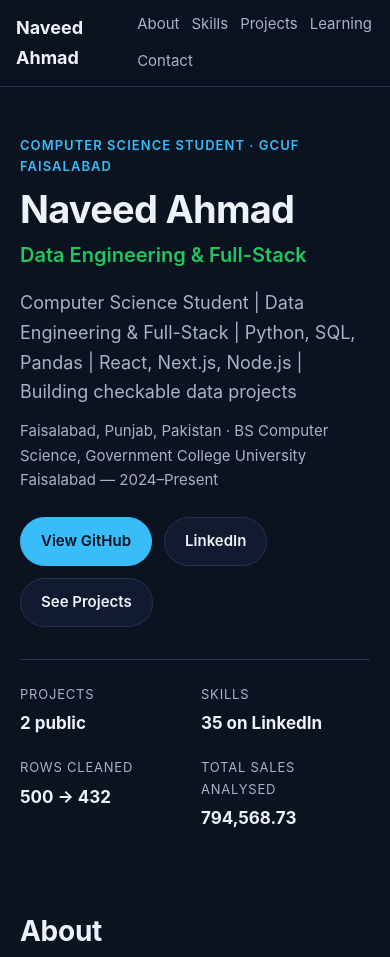
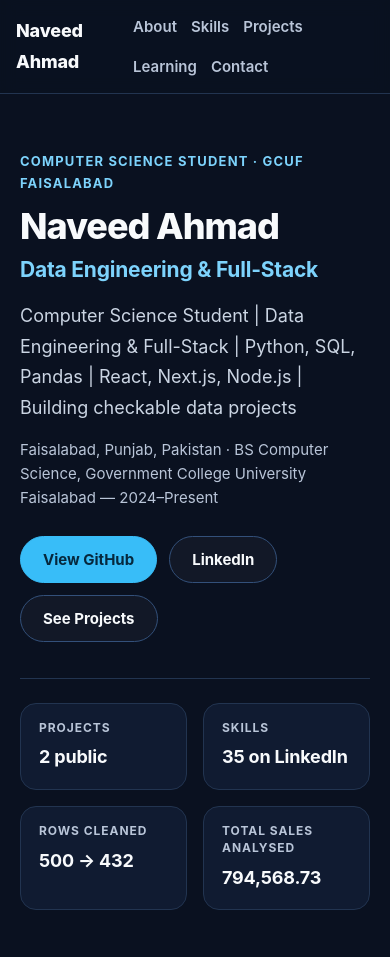
Before and after one commit to naveedahmad-cs/naveedahmad-cs.github.io, a plain HTML site: page index.html in a window 390 px wide. Shown: the top 957 px of the page. Drawn offline with Linux system fonts and the light colour scheme.

Commit message:
Improve portfolio colours and typography
Updated various CSS variables and styles for better design consistency and responsiveness.

```diff
--- a/style.css
+++ b/style.css
@@ -1,14 +1,19 @@
 :root {
-  --bg: #0b1220;
-  --panel: #111a2e;
-  --panel-2: #16213a;
-  --border: #24344f;
-  --text: #eef2f8;
-  --muted: #a7b3c7;
+  --bg: #0a1120;
+  --panel: #101b31;
+  --panel-2: #16243e;
+  --border: #223450;
+  --border-strong: #33507a;
+  --text: #f2f6fc;
+  --heading: #f8fafc;
+  --muted: #b9c5d8;
   --accent: #38bdf8;
-  --accent-2: #22c55e;
+  --accent-light: #7dd3fc;
+  --accent-ink: #06283d;
   --amber: #f59e0b;
-  --radius: 14px;
+  --amber-light: #fcd34d;
+  --radius: 16px;
+  --shadow: 0 10px 30px rgba(2, 6, 23, 0.35);
 }
 * { box-sizing: border-box; }
 html { scroll-behavior: smooth; }
@@ -17,126 +22,139 @@ body {
   background: var(--bg);
   color: var(--text);
   font-family: -apple-system, BlinkMacSystemFont, "Segoe UI", Roboto, Helvetica, Arial, sans-serif;
-  line-height: 1.65;
+  line-height: 1.7;
   font-size: 17px;
+  -webkit-font-smoothing: antialiased;
+  text-rendering: optimizeLegibility;
 }
+h1, h2, h3 { color: var(--heading); line-height: 1.25; }
 a { color: var(--accent); text-decoration: none; }
-a:hover { text-decoration: underline; }
+a:hover { color: var(--accent-light); text-decoration: underline; }
+a:focus-visible, button:focus-visible { outline: 2px solid var(--accent-light); outline-offset: 3px; }
+::selection { background: rgba(56, 189, 248, 0.35); color: var(--heading); }
 
 /* Sticky nav */
 .nav {
   position: sticky; top: 0; z-index: 10;
   display: flex; align-items: center; justify-content: space-between;
-  gap: 16px; padding: 14px 24px;
-  background: rgba(11, 18, 32, 0.92);
+  gap: 16px; padding: 16px 24px;
+  background: rgba(10, 17, 32, 0.94);
   border-bottom: 1px solid var(--border);
   backdrop-filter: blur(8px);
 }
-.nav-brand { color: var(--text); font-weight: 700; font-size: 18px; }
-.nav-brand:hover { text-decoration: none; }
-.nav-links { display: flex; flex-wrap: wrap; gap: 20px; }
-.nav-links a { color: var(--muted); font-size: 15px; }
-.nav-links a:hover { color: var(--text); }
+.nav-brand { color: var(--heading); font-weight: 800; font-size: 18px; letter-spacing: -0.01em; }
+.nav-brand:hover { color: var(--accent-light); text-decoration: none; }
+.nav-links { display: flex; flex-wrap: wrap; gap: 22px; }
+.nav-links a { color: var(--muted); font-size: 15px; font-weight: 600; }
+.nav-links a:hover { color: var(--heading); }
 
 /* Hero */
 .hero {
-  max-width: 980px; margin: 0 auto; padding: 72px 24px 48px;
+  max-width: 980px; margin: 0 auto; padding: 80px 24px 56px;
 }
 .eyebrow {
-  color: var(--accent); font-weight: 600; letter-spacing: 0.08em;
-  text-transform: uppercase; font-size: 13px; margin: 0 0 12px;
+  color: var(--accent-light); font-weight: 700; letter-spacing: 0.09em;
+  text-transform: uppercase; font-size: 13px; margin: 0 0 14px;
 }
-h1 { font-size: 52px; line-height: 1.1; margin: 0 0 8px; letter-spacing: -0.02em; }
-.subtitle { font-size: 24px; color: var(--accent-2); font-weight: 600; margin: 0 0 16px; }
-.bio { font-size: 18px; color: var(--muted); max-width: 720px; margin: 0 0 12px; }
-.meta-line { color: var(--muted); font-size: 15px; margin: 0 0 24px; }
-.buttons { display: flex; flex-wrap: wrap; gap: 12px; margin: 0 0 32px; }
+h1 { font-size: 54px; line-height: 1.05; font-weight: 800; margin: 0 0 10px; letter-spacing: -0.03em; }
+.subtitle { font-size: 24px; line-height: 1.3; color: var(--accent-light); font-weight: 650; margin: 0 0 18px; letter-spacing: -0.01em; }
+.bio { font-size: 18px; line-height: 1.7; color: #cbd5e3; max-width: 720px; margin: 0 0 14px; }
+.meta-line { color: var(--muted); font-size: 15px; line-height: 1.6; margin: 0 0 26px; }
+.buttons { display: flex; flex-wrap: wrap; gap: 12px; margin: 0 0 36px; }
 .btn {
-  display: inline-block; padding: 11px 20px; border-radius: 999px;
-  border: 1px solid var(--border); background: var(--panel);
-  color: var(--text); font-weight: 600; font-size: 15px;
+  display: inline-block; padding: 12px 22px; border-radius: 999px;
+  border: 1px solid var(--border-strong); background: rgba(255, 255, 255, 0.03);
+  color: var(--heading); font-weight: 650; font-size: 15px; line-height: 1.4;
+  transition: background 0.15s ease, border-color 0.15s ease;
 }
-.btn:hover { text-decoration: none; border-color: var(--accent); }
-.btn-primary { background: var(--accent); border-color: var(--accent); color: #06121f; }
-.btn-primary:hover { border-color: var(--accent); }
+.btn:hover { text-decoration: none; border-color: var(--accent); background: var(--panel-2); color: var(--heading); }
+.btn-primary { background: var(--accent); border-color: var(--accent); color: var(--accent-ink); }
+.btn-primary:hover { background: var(--accent-light); border-color: var(--accent-light); color: var(--accent-ink); }
 
 /* Stats strip */
 .stats {
-  display: grid; grid-template-columns: repeat(4, 1fr); gap: 12px;
-  margin: 0; padding: 20px 0 0; border-top: 1px solid var(--border);
+  display: grid; grid-template-columns: repeat(4, 1fr); gap: 16px;
+  margin: 0; padding: 24px 0 0; border-top: 1px solid var(--border);
 }
-.stats div { padding: 4px 8px 4px 0; }
-.stats dt { color: var(--muted); font-size: 13px; text-transform: uppercase; letter-spacing: 0.06em; }
-.stats dd { margin: 4px 0 0; font-size: 20px; font-weight: 700; }
+.stats div { background: var(--panel); border: 1px solid var(--border); border-radius: var(--radius); padding: 16px 18px; }
+.stats dt { color: var(--muted); font-size: 12px; font-weight: 650; text-transform: uppercase; letter-spacing: 0.08em; line-height: 1.4; }
+.stats dd { margin: 6px 0 0; font-size: 22px; font-weight: 750; color: var(--heading); letter-spacing: -0.01em; }
 
 /* Sections */
 main { max-width: 980px; margin: 0 auto; padding: 0 24px; }
-section { padding: 40px 0 8px; }
-h2 { font-size: 28px; margin: 0 0 12px; letter-spacing: -0.01em; }
-h3 { font-size: 19px; margin: 0 0 6px; }
-.section-intro { color: var(--muted); max-width: 720px; }
-.card-note { color: var(--muted); font-size: 14px; margin: 0 0 14px; }
+section { padding: 48px 0 16px; }
+h2 { font-size: 30px; font-weight: 750; margin: 0 0 12px; letter-spacing: -0.02em; }
+h3 { font-size: 20px; font-weight: 700; margin: 0 0 8px; letter-spacing: -0.01em; }
+.section-intro { color: var(--muted); max-width: 720px; line-height: 1.7; margin: 0; }
+.card-note { color: var(--muted); font-size: 14px; line-height: 1.6; margin: 0 0 16px; }
 
 /* Skills grid */
 .skill-grid {
-  display: grid; grid-template-columns: 1fr 1fr; gap: 18px; margin-top: 20px;
+  display: grid; grid-template-columns: 1fr 1fr; gap: 20px; margin-top: 22px;
 }
 .skill-card {
   background: var(--panel); border: 1px solid var(--border);
-  border-radius: var(--radius); padding: 22px;
+  border-radius: var(--radius); padding: 24px; box-shadow: var(--shadow);
 }
+.skill-card p { color: var(--muted); line-height: 1.65; margin: 0 0 16px; }
 .tags { display: flex; flex-wrap: wrap; gap: 8px; padding: 0; margin: 0; list-style: none; }
 .tags li {
-  border: 1px solid var(--border); border-radius: 999px;
-  padding: 5px 12px; font-size: 14px; background: var(--panel-2);
+  border: 1px solid #2a3d5f; border-radius: 999px;
+  padding: 6px 13px; font-size: 14px; font-weight: 550; color: #dbe4f2; background: var(--panel-2);
 }
-.tags li.learning { border-color: var(--amber); color: var(--amber); }
+.tags li.learning { border-color: rgba(245, 158, 11, 0.55); color: var(--amber-light); background: rgba(245, 158, 11, 0.12); }
 
 /* Projects */
 .project-grid {
-  display: grid; grid-template-columns: 1fr 1fr; gap: 18px; margin-top: 20px;
+  display: grid; grid-template-columns: 1fr 1fr; gap: 20px; margin-top: 22px;
 }
 .card {
   background: var(--panel); border: 1px solid var(--border);
-  border-radius: var(--radius); padding: 22px;
+  border-radius: var(--radius); padding: 24px; box-shadow: var(--shadow);
+  transition: border-color 0.15s ease, transform 0.15s ease;
 }
+.card:hover { border-color: var(--border-strong); transform: translateY(-2px); }
 .project-card { display: flex; flex-direction: column; }
-.project-card h3 { margin-top: 8px; }
-.project-card h3 a { color: var(--text); }
+.project-card h3 { margin-top: 10px; }
+.project-card h3 a { color: var(--heading); }
+.project-card p { color: #cbd5e3; line-height: 1.65; }
 .card-label {
-  color: var(--accent); font-size: 13px; font-weight: 600;
-  text-transform: uppercase; letter-spacing: 0.06em; margin: 0;
+  color: var(--accent-light); font-size: 13px; font-weight: 700;
+  text-transform: uppercase; letter-spacing: 0.07em; margin: 0;
 }
-.results { padding-left: 20px; margin: 12px 0; }
+.results { padding-left: 20px; margin: 12px 0 16px; color: #d6deeb; line-height: 1.6; }
 .results li { margin-bottom: 6px; }
-.meta { color: var(--muted); font-size: 14px; margin-top: auto; }
-.text-link { font-weight: 600; }
+.meta { color: var(--muted); font-size: 14px; line-height: 1.6; margin-top: auto; }
+.text-link { font-weight: 650; }
 
 /* Learning + contact */
 .learning-box {
   background: var(--panel); border: 1px solid var(--border);
   border-left: 4px solid var(--amber);
-  border-radius: var(--radius); padding: 22px; margin-top: 16px;
+  border-radius: var(--radius); padding: 24px; margin-top: 18px; box-shadow: var(--shadow);
 }
-.learning-box p { color: var(--muted); }
-.note { color: var(--muted); font-size: 14px; margin-top: 16px; }
+.learning-box p { color: #cbd5e3; line-height: 1.65; margin: 0 0 10px; }
+.learning-box p:last-child { margin-bottom: 0; }
+.note { color: var(--muted); font-size: 14px; line-height: 1.6; margin-top: 18px; }
 
 footer {
-  max-width: 980px; margin: 48px auto 0; padding: 24px;
-  border-top: 1px solid var(--border); color: var(--muted); font-size: 14px;
+  max-width: 980px; margin: 56px auto 0; padding: 28px 24px 32px;
+  border-top: 1px solid var(--border); color: var(--muted); font-size: 14px; line-height: 1.6;
 }
 
 @media (max-width: 720px) {
-  h1 { font-size: 38px; }
-  .subtitle { font-size: 20px; }
-  .hero { padding: 48px 20px 32px; }
+  h1 { font-size: 40px; }
+  .subtitle { font-size: 21px; }
+  .hero { padding: 56px 20px 36px; }
   .stats { grid-template-columns: 1fr 1fr; }
   .skill-grid, .project-grid { grid-template-columns: 1fr; }
-  .nav { padding: 12px 16px; }
-  .nav-links { gap: 12px; }
+  .nav { padding: 14px 16px; }
+  .nav-links { gap: 14px; }
   main { padding: 0 20px; }
+  section { padding: 40px 0 12px; }
 }
 @media (max-width: 420px) {
   .stats { grid-template-columns: 1fr 1fr; }
-  .stats dd { font-size: 17px; }
+  .stats dd { font-size: 18px; }
+  h1 { font-size: 36px; }
 }
```
